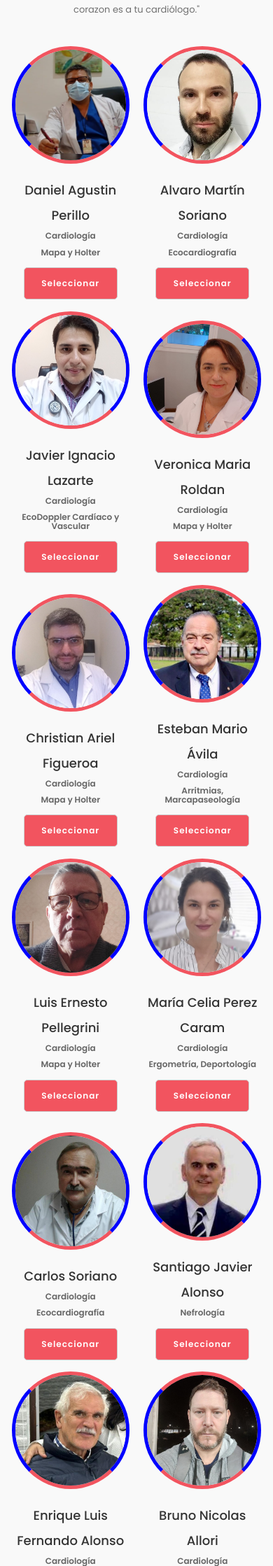
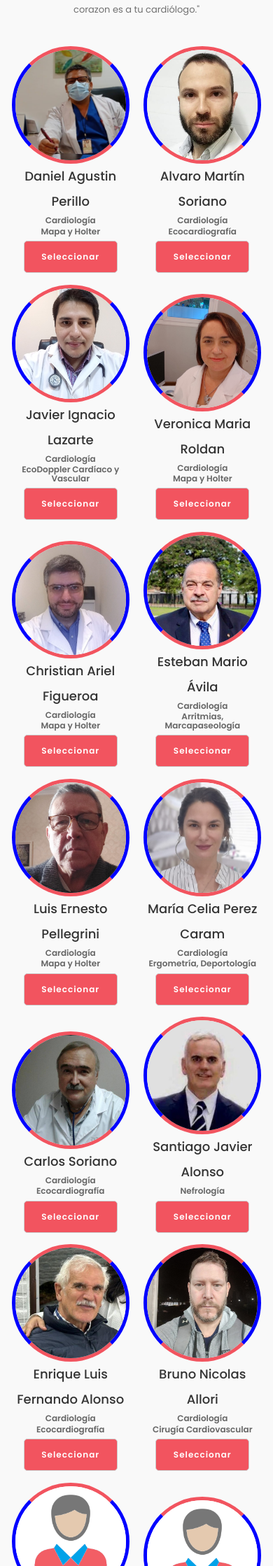
Before and after one commit to gabrielsalc/ItecConsultorios, a PHP site: page / in a window 390 px wide. Shown: the part 2790-5028 px from the top of the page at 70% size. Run offline with PHP 8.4, Linux system fonts and the light colour scheme.

Commit message:
arreglos varios

```diff
--- a/css/style.css
+++ b/css/style.css
@@ -869,11 +869,11 @@ footer {
     width: 40%;
     padding: 0px;
     margin: 2%;
-}
-#ir-arriba{
-  width: 7%;
-  left:92%;
-}
+  }
+  #ir-arriba{
+    width: 7%;
+    left:92%;
+  }
   #navigation{
     background-color: #000000;
   }
@@ -889,6 +889,18 @@ footer {
     margin-left: 3vw;
     border-radius: 3%;
     padding: 1%;
+  }
+  #medicos h3{
+    padding: 0px;
+    margin: 0px;
+  }
+  #medicos h5{
+    padding: 0px;
+    margin: 4px;
+  }
+  #medicos h6{
+    padding: 0px;
+    margin: 2px;
   }
 }
 
--- a/index.html
+++ b/index.html
@@ -216,6 +216,7 @@ http://www.templatemo.com/tm-486-new-event
 									<h6>Cardiología</h6>
 									<h6>Ecocardiografía</h6>
 									<div id="medico2" hidden>
+										<h5>Recibe todas las obras sociales por colegio médico.</h5>
 										<h5>Recibe además:</h5>
 										<a class="obrasocialsi">Osde</a>
 										<a class="obrasocialsi">Swiss Medical</a>
@@ -223,7 +224,6 @@ http://www.templatemo.com/tm-486-new-event
 										<a class="obrasocialsi">Prensa</a>
 										<a class="obrasocialsi">Galeno</a>
 										<a class="obrasocialsi">Red de Seguros Medicos</a>
-										<h5>Recibe todas las obras sociales por colegio médico.</h5>
 										<h5>No recibe:</h5>
 										<a class="obrasocialno">Boreal</a>
 										<a class="obrasocialno">Ospia</a>
```
